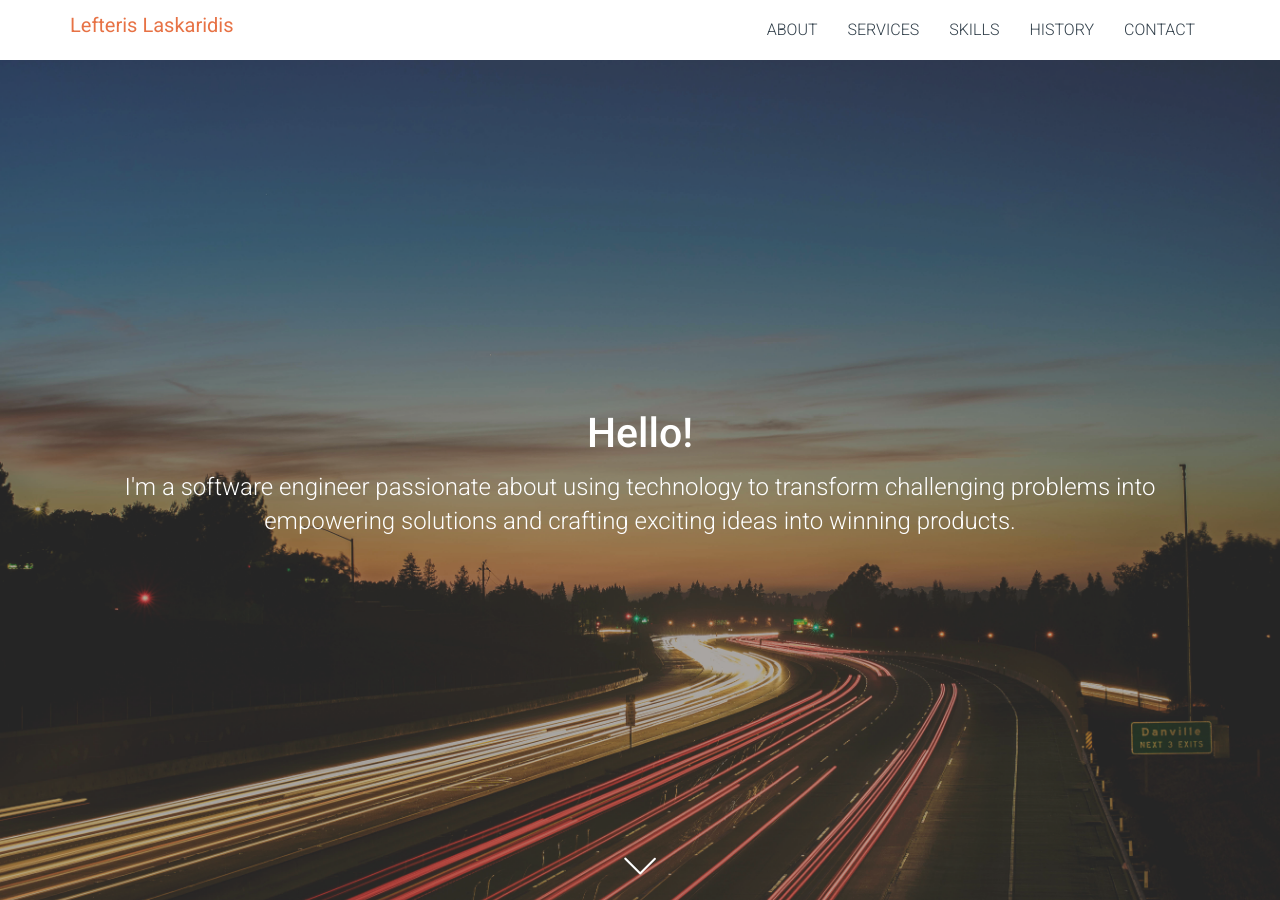
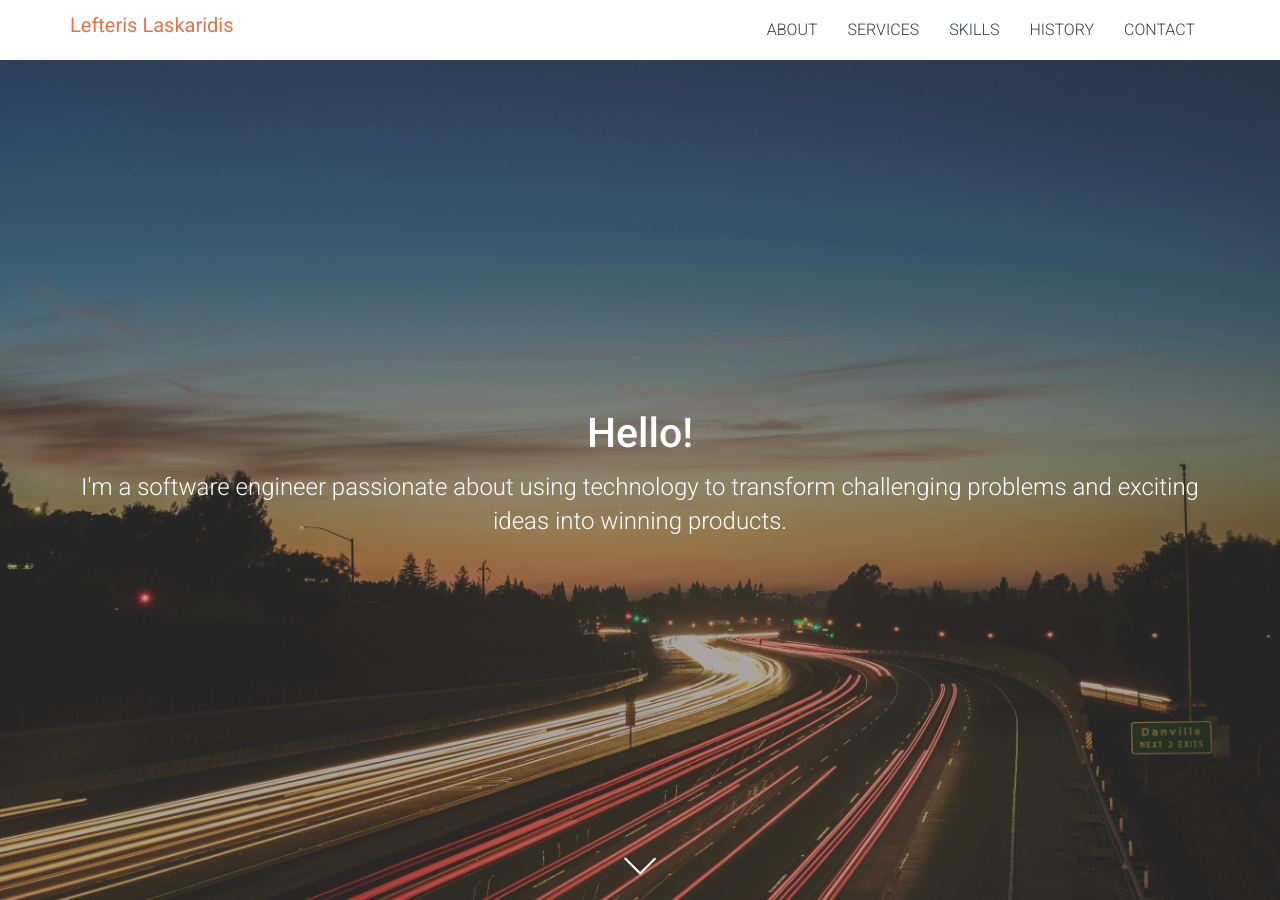
Before and after one commit to laskaridis/laskaridis.github.io, a Jekyll site: the page built from index.html, in a window 1280 px wide and 900 px high. Built offline with Jekyll 4.4.1, drawn with Linux system fonts in a browser that asks for light colours; nearby versions of some CDN libraries; some web fonts are replaced; comment, search, counter and statistics services are not loaded.

Commit message:
Update hero section

```diff
--- a/_includes/hero.html
+++ b/_includes/hero.html
@@ -5,8 +5,7 @@
         <h1 class="featurette-heading">Hello!</h1>
         <p class="lead">
           I'm a software engineer passionate about using technology to transform
-          challenging problems into empowering solutions and crafting exciting
-          ideas into winning products.
+          challenging problems and exciting ideas into winning products.
         </p>
       </div>
       <div class="arrow-down">
```
